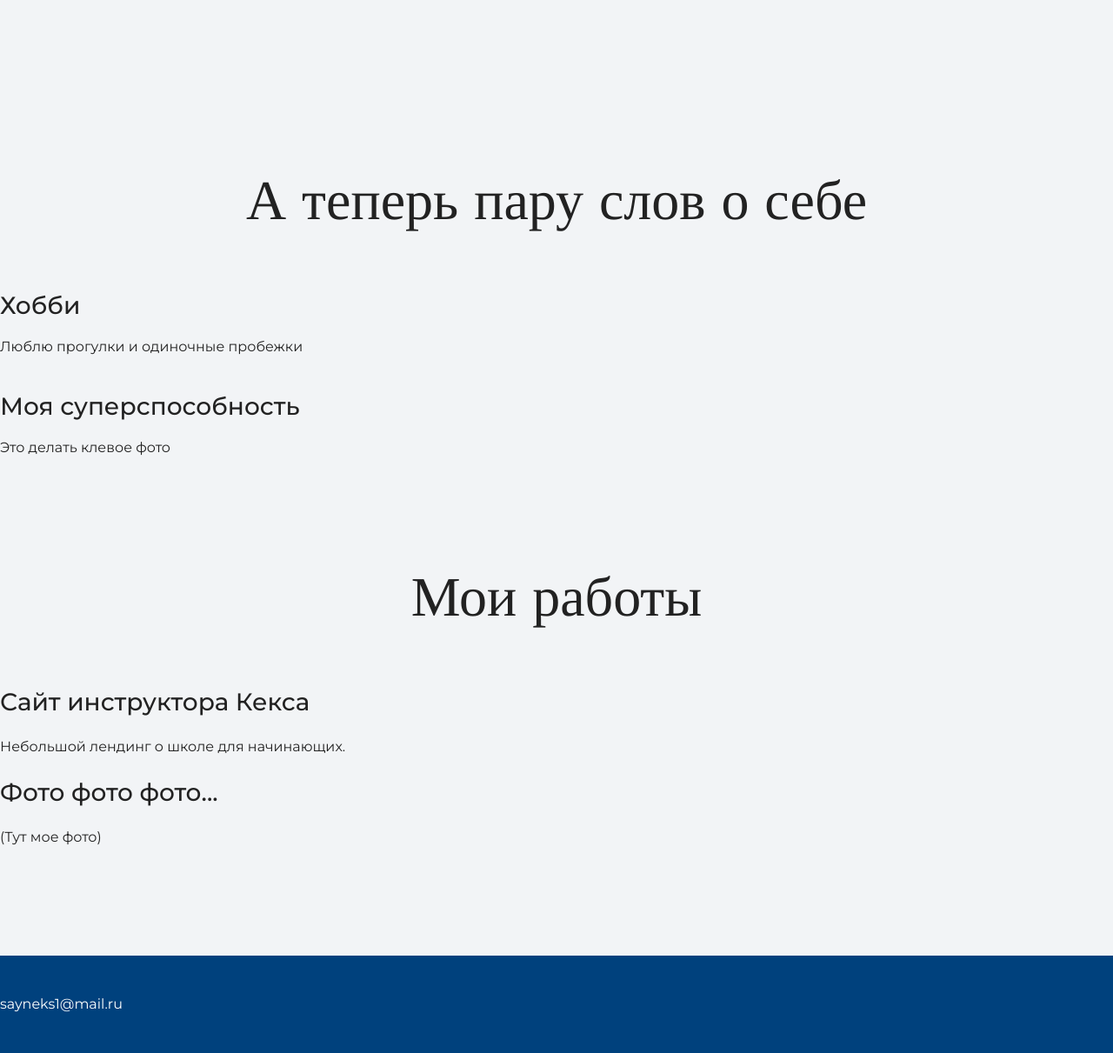
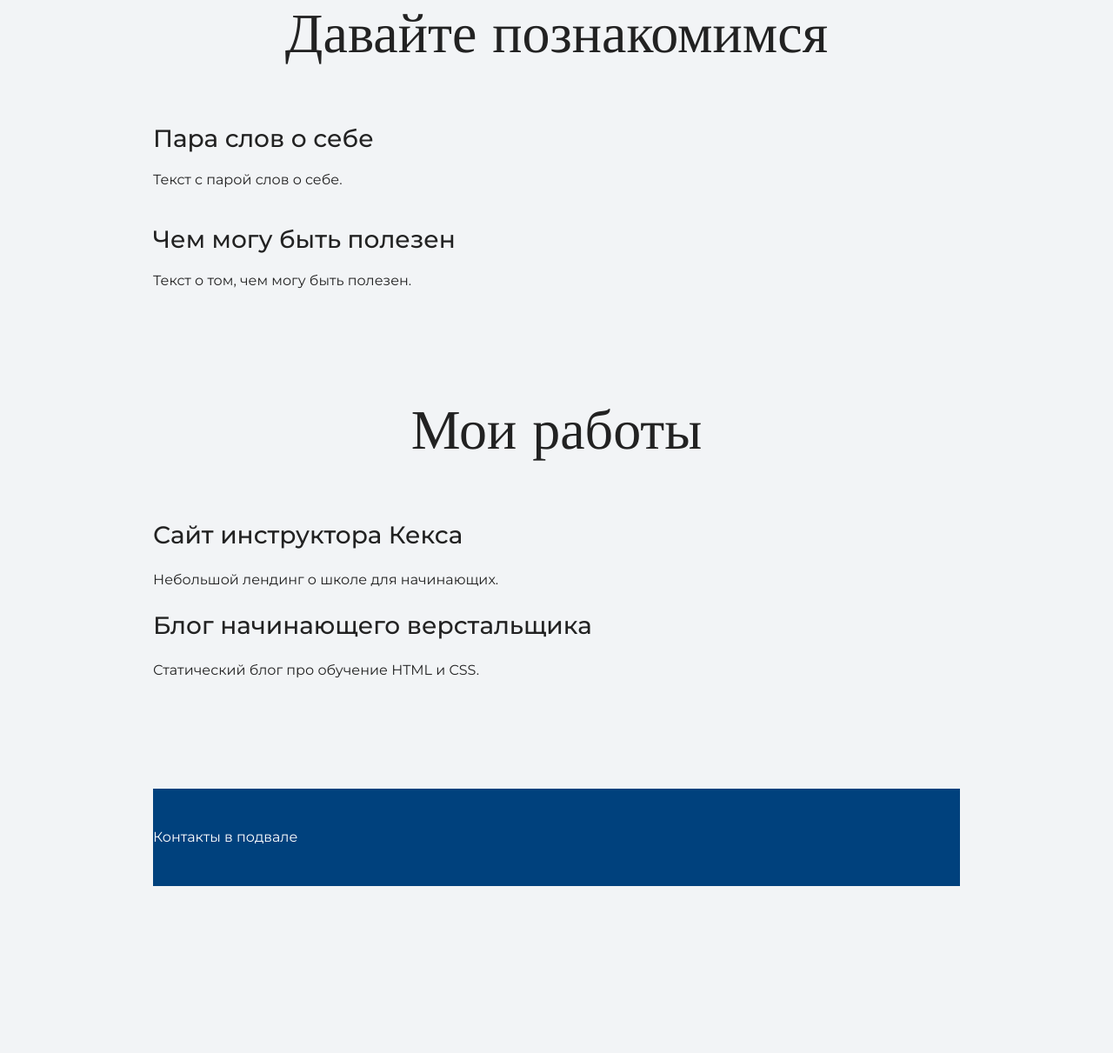
Before and after one commit to Sayneks/my-site, a plain HTML site: page index.html in a window 1280 px wide. Shown: the part 1033-2244 px from the top of the page at 87% size. After the commit the page ends 2052 px from the top, so only its background shows below. Drawn offline with nearby package versions, Linux system fonts and the light colour scheme.

Commit message:
Update index.html

```diff
--- a/index.html
+++ b/index.html
@@ -10,35 +10,42 @@
   <body>
     <header class="page-header">
       <div class="container">
-      		Для связи: +79088718539
+        Контакты в шапке
       </div>
     </header>
 
     <section class="hero-image">
-      <h1 class="heading">Неустроев Александр(КАКОЕ ТО ИЗМЕНЕНИЕ ПО ЗАДАНИЮ)</h1>
-      <p>Студент</p>
+      <div class="container">
+        <h1 class="heading">Опознанный Енот</h1>
+        <p>Junior верстальщик</p>
+      </div>
     </section>
 
     <section class="intro">
-      <h2 class="subheading">А теперь пару слов о себе</h2>
-      <h3>Хобби</h3>
-      <p>Люблю прогулки и одиночные пробежки</p>
-      <h3>Моя суперспособность</h3>
-      <p>Это делать клевое фото</p>
+      <div class="container">
+        <h2 class="subheading">Давайте познакомимся</h2>
+        <h3>Пара слов о себе</h3>
+        <p>Текст с парой слов о себе.</p>
+        <h3>Чем могу быть полезен</h3>
+        <p>Текст о том, чем могу быть полезен.</p>
+      </div>
     </section>
 
     <section class="portfolio">
+      <div class="container">
         <h2 class="subheading">Мои работы</h2>
 
         <h3>Сайт инструктора Кекса</h3>
         <p>Небольшой лендинг о школе для начинающих.</p>
 
-      <h3>Фото фото фото...</h3>
-      <p>(Тут мое фото)</p>
+        <h3>Блог начинающего верстальщика</h3>
+        <p>Статический блог про обучение HTML и CSS.</p>
+      </div>
     </section>
-
+      <div class="container">
         <footer class="page-footer">
-      sayneks1@mail.ru
+          Контакты в подвале
+      </div>
     </footer>
   </body>
 </html>
```
Lines whose indentation alone changed are shown as unchanged.
